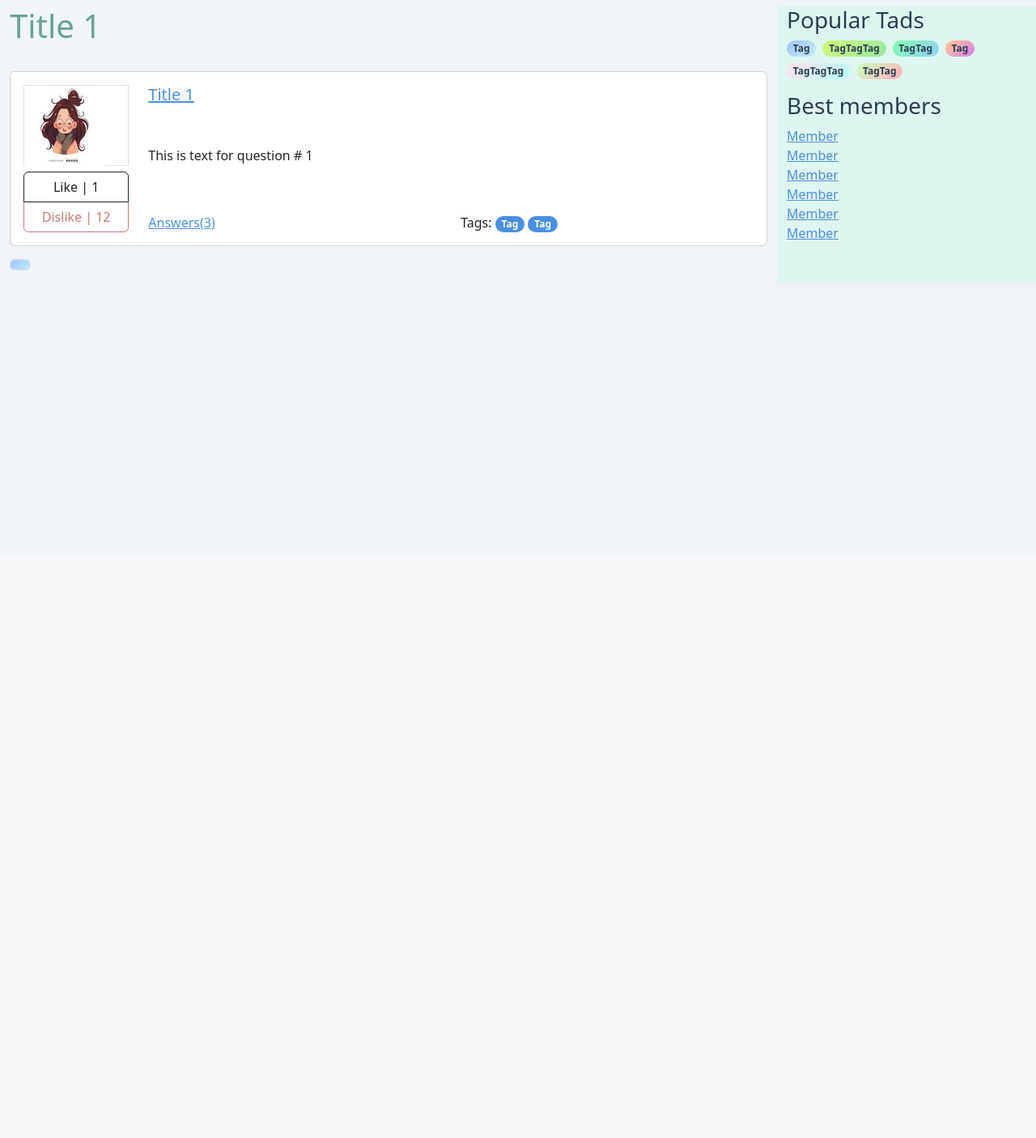
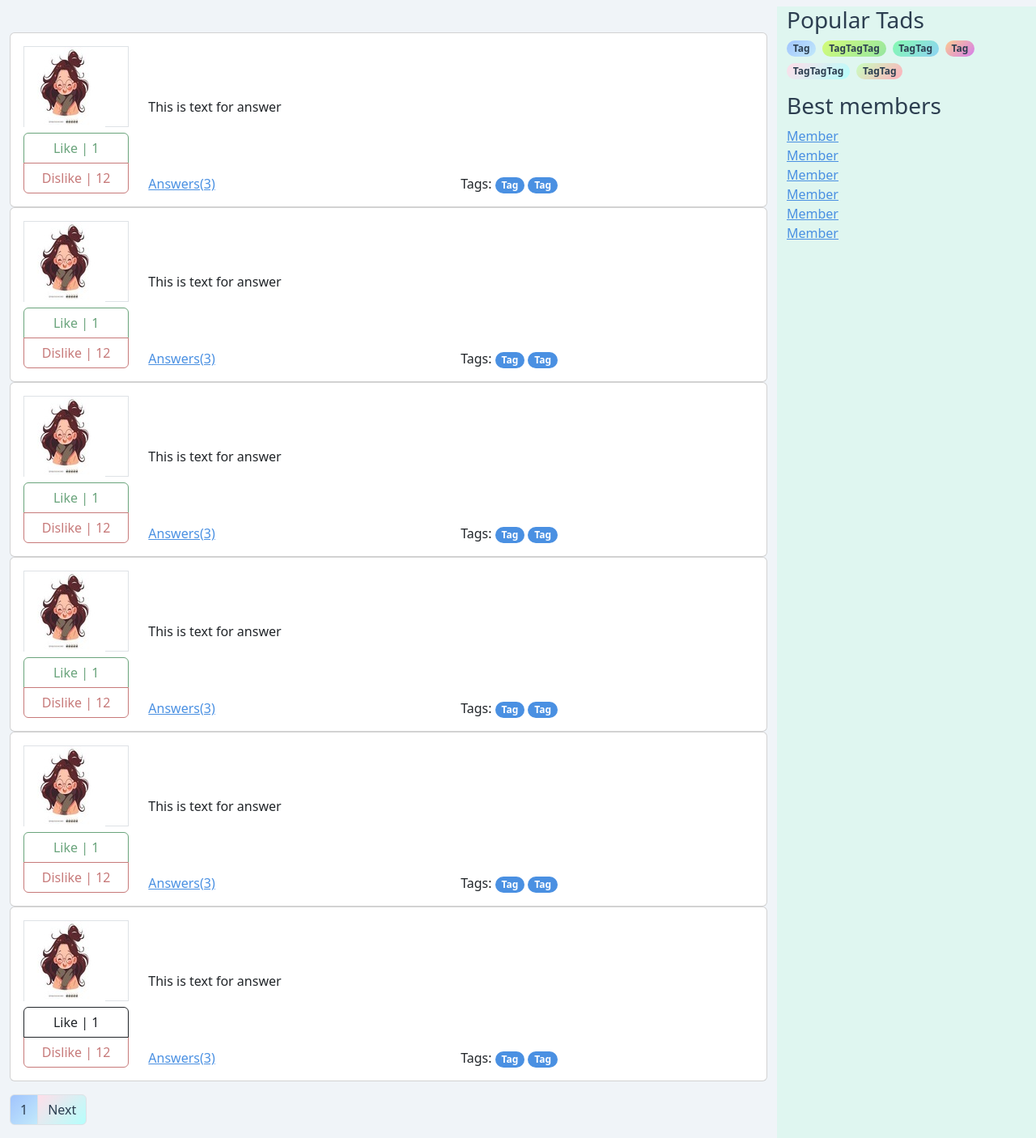
Before and after one commit to A-code-1/web13-dz_2, a Django app: page /question/1/ in a window 1280 px wide. Shown: the part 116-1522 px from the top of the page at 81% size. Before the commit the page ends 466 px from the top, so only its background shows below. Run offline with Django 5.2, Linux system fonts and the light colour scheme; some libraries are stand-ins or nearby versions.

Commit message:
Обновлены файлы: работает страница одного вопроса, пагинация)

```diff
--- a/app/templates/single_question.html
+++ b/app/templates/single_question.html
@@ -9,7 +9,7 @@
 
 
     {% for answer in answers%}
-        {% include 'layouts/answer.html' %}
+        {% include 'layouts/question.html' %}
     {% endfor%}
 
     {% include 'layouts/pagination.html' %}
--- a/app/views.py
+++ b/app/views.py
@@ -41,21 +41,27 @@
 def hot(request):
     page_num = int(request.GET.get('page', 1))
     paginator = Paginator(QUESTIONS, 5)
-    page = paginator.page(page_num)
+    try:
+        page = paginator.page(page_num)
+    except PageNotAnInteger:
+        page = paginator.page(1)
+    except EmptyPage:
+        page = paginator.page(paginator.num_pages)
     return render(request, template_name='hot.html', context={'questions': page.object_list, 'page': page})
 
 def question(request, question_id):
+    page_num = request.GET.get('page', 1)
+    paginator = Paginator(ANSWERS, 5)
+
     try:
-        question = QUESTIONS[question_id]
+        page = paginator.page(page_num)
+    except PageNotAnInteger:
+        page = paginator.page(1)
+    except EmptyPage:
+        page = paginator.page(paginator.num_pages)
+
+    try:
+        question = ANSWERS[question_id]
     except IndexError:
        raise Http404("Question not found")
-    return render(request, 'single_question.html', {'question': question})
-
-def answer(request, answer_id):
-    page_num = request.GET.get('page', 1)
-    paginator = Paginator(ANSWERS, 5)
-    try:
-        answer = ANSWERS[answer_id]
-    except IndexError:
-       raise Http404("Answer not found")
-    return render(request, 'single_question.html', {'answer': answer})
+    return render(request, 'single_question.html', {'question': question, 'answers': page.object_list, 'page': page})
--- a/askme_aandreeva/urls.py
+++ b/askme_aandreeva/urls.py
@@ -25,5 +25,5 @@
     path('', views.index, name="index"),
     path('hot', views.hot, name="hot"),
     path('question/<int:question_id>/', views.question, name='question'),
-    path('answer/<int:answer_id>/', views.answer, name='answer'),
+
 ]
```
